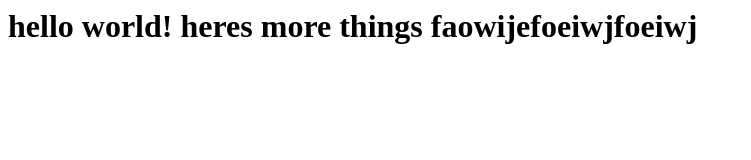
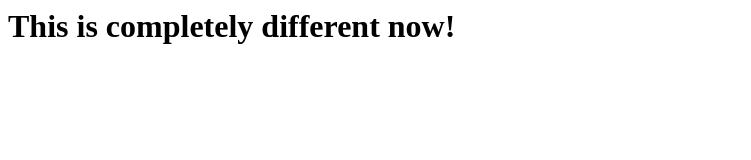
Before and after one commit to joannapurpich/exercisepage, a plain HTML site: page index.html in a window 1280 px wide. Shown: the whole page, without its empty margins (0-751 px from the left). Drawn offline with Linux system fonts and the light colour scheme.

Commit message:
completely different

```diff
--- a/index.html
+++ b/index.html
@@ -1 +1 @@
-<h1>hello world! heres more things faowijefoeiwjfoeiwj </h1>
+<h1>This is completely different now!</h1>
```
